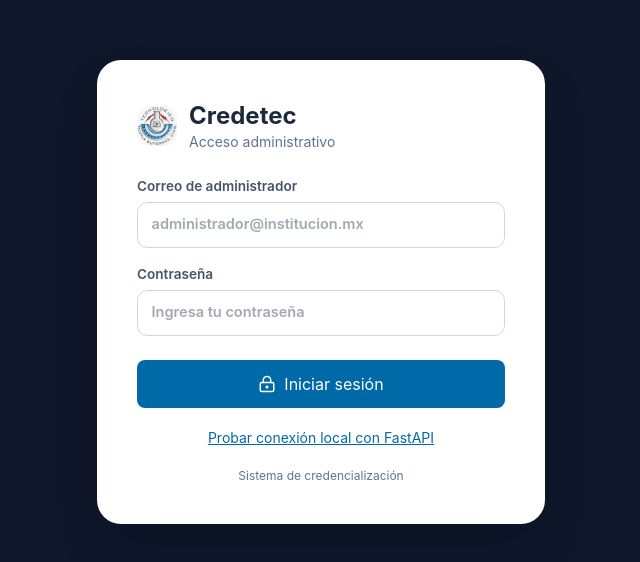
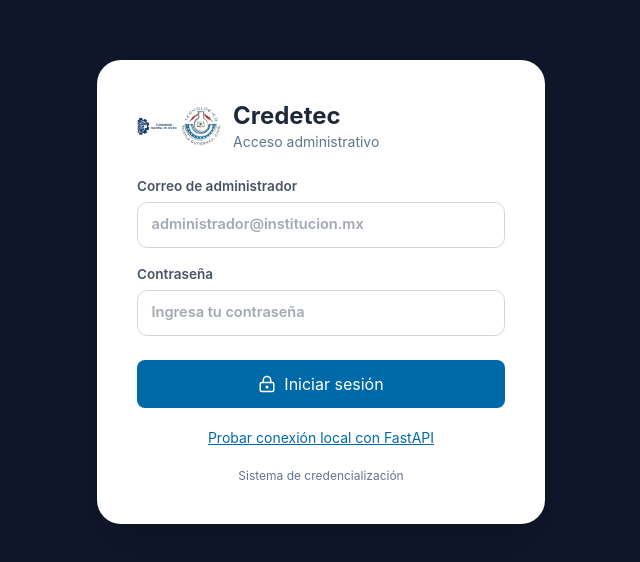
Before and after one commit to RaulGuichardv/hackaton_tecnm, a React (Vite) app in the folder frontend/: page /login in a window 1280 px wide. Shown: the part 108-670 px from the top of the page, without its empty margins (319-959 px from the left). Built offline with nearby package versions, Linux system fonts and the light colour scheme; no server answers.

Commit message:
feat: fondo transparente y dos logos en credenciales

```diff
--- a/frontend/src/components/Commons.jsx
+++ b/frontend/src/components/Commons.jsx
@@ -2,7 +2,8 @@ import { Badge } from "flowbite-react";
 import { NavLink, Outlet, Link, useNavigate } from "react-router";
 import { useEffect, useState } from "react";
 import { LayoutDashboard, UsersRound, IdCard, ChartColumn, Menu, X, LogOut, ShieldCheck, QrCode } from "lucide-react";
-import logo from "../assets/logo.jpeg";
+import logoIzq from "../assets/logo_izq.png";
+import logoDer from "../assets/logo_der.png";
 
 export function Estado({ estado }) {
   const map = {
@@ -47,7 +48,7 @@ export function Layout() {
       </header>
       {open && <button className="no-print fixed inset-0 z-30 bg-black/40 lg:hidden" onClick={close} aria-label="Cerrar navegación"/>}
       <aside className={`no-print fixed inset-y-0 left-0 z-40 w-64 overflow-y-auto bg-slate-900 px-4 py-7 text-white transition-transform lg:translate-x-0 ${open ? "translate-x-0" : "-translate-x-full"}`}>
-        <Link to="/admin" onClick={close} className="flex items-center gap-3 px-3 pb-8 text-xl font-bold"><img src={logo} alt="Logo" className="h-6 w-6 object-cover"/><span className="ml-1">Credetec</span></Link>
+        <Link to="/admin" onClick={close} className="flex items-center gap-3 px-3 pb-8 text-xl font-bold"><div className="flex gap-1"><img src={logoIzq} alt="Logo" className="h-6 w-6 object-contain"/><img src={logoDer} alt="Logo" className="h-6 w-6 object-contain"/></div><span className="ml-1">Credetec</span></Link>
         <div className="mb-4 px-3 text-xs uppercase tracking-widest text-slate-400">Panel de administración</div>
         <nav className="grid gap-1">
           {menu.map(([to, label, Icon]) => (
--- a/frontend/src/components/CredentialCard.jsx
+++ b/frontend/src/components/CredentialCard.jsx
@@ -1,6 +1,7 @@
 import QRCode from "react-qr-code";
 import { Avatar } from "./Commons";
-import logo from "../assets/logo.jpeg";
+import logoIzq from "../assets/logo_izq.png";
+import logoDer from "../assets/logo_der.png";
 
 export const datePretty = date => {
   if (!date) return "No registrada";
@@ -16,7 +17,7 @@ export default function CredentialCard({ worker }) {
   return <div className="grid items-start gap-5 xl:grid-cols-2">
     <article className="print-card relative aspect-[86/54] min-w-0 overflow-hidden rounded-2xl border border-slate-200 bg-white p-[6%] shadow-lg">
       <div className="absolute inset-x-0 top-0 h-[6%] bg-sky-800"/>
-      <div className="flex items-center justify-between text-[clamp(9px,1.1vw,13px)] text-slate-500"><img src={logo} alt="Logo" className="h-5 w-5 object-cover"/></div>
+      <div className="flex items-center justify-between text-[clamp(9px,1.1vw,13px)] text-slate-500"><div className="flex gap-1"><img src={logoIzq} alt="Logo" className="h-5 w-5 object-contain"/><img src={logoDer} alt="Logo" className="h-5 w-5 object-contain"/></div></div>
       <div className="mt-[8%] flex items-center gap-[5%]">
         <div className="w-[27%] shrink-0"><div className="aspect-[3/4] overflow-hidden rounded-lg bg-slate-100"><Avatar worker={worker} size="lg"/></div></div>
         <div className="min-w-0 flex-1"><div className="text-[clamp(13px,2vw,21px)] font-bold leading-tight text-slate-900">{worker.nombre_completo}</div><div className="mt-1 text-[clamp(10px,1.35vw,14px)] font-semibold text-sky-800">{worker.cargo}</div><div className="mt-2 text-[clamp(9px,1vw,12px)] text-slate-600">{worker.area_adscripcion}</div><div className="mt-2 text-[clamp(8px,.95vw,11px)] text-slate-600">Trabajador: {worker.numero_trabajador}</div></div>
@@ -27,7 +28,7 @@ export default function CredentialCard({ worker }) {
       <div className="absolute inset-x-0 top-0 h-[6%] bg-sky-800"/>
       <div className="flex h-full gap-[6%] items-center">
         <div className="shrink-0 rounded-md bg-white p-1" style={{width:"35%"}}>{url ? <QRCode value={url} size={180} style={{height:"auto",maxWidth:"100%",width:"100%"}}/> : <div className="grid min-h-28 place-items-center rounded border border-dashed p-3 text-center text-xs text-amber-700">QR pendiente de verificación pública</div>}</div>
-        <div className="min-w-0 text-[clamp(9px,1vw,13px)] leading-relaxed text-slate-600"><strong className="text-slate-900">Verifica esta credencial</strong><p className="mt-2">Tarjeta: {worker.numero_tarjeta}</p><p>Vence: {datePretty(worker.fecha_vencimiento)}</p><p className="mt-2">Escanea el QR para comprobar su estado actualizado.</p><img src={logo} alt="Logo" className="mt-2 h-4 w-4 object-cover"/></div>
+        <div className="min-w-0 text-[clamp(9px,1vw,13px)] leading-relaxed text-slate-600"><strong className="text-slate-900">Verifica esta credencial</strong><p className="mt-2">Tarjeta: {worker.numero_tarjeta}</p><p>Vence: {datePretty(worker.fecha_vencimiento)}</p><p className="mt-2">Escanea el QR para comprobar su estado actualizado.</p><div className="mt-2 flex gap-1"><img src={logoIzq} alt="Logo" className="h-4 w-4 object-contain"/><img src={logoDer} alt="Logo" className="h-4 w-4 object-contain"/></div></div>
       </div>
     </article>
   </div>;
--- a/frontend/src/pages/Login.jsx
+++ b/frontend/src/pages/Login.jsx
@@ -2,7 +2,8 @@
 import { useState } from "react";
 import { Link, useNavigate } from "react-router";
 import { LockKeyhole } from "lucide-react";
-import logo from "../assets/logo.jpeg";
+import logoIzq from "../assets/logo_izq.png";
+import logoDer from "../assets/logo_der.png";
 import { apiFetch } from "../services/api";
 
 export default function Login() {
@@ -61,7 +62,7 @@ export default function Login() {
       <div className="mx-auto w-full max-w-md rounded-3xl bg-white p-7 shadow-2xl sm:p-10">
 
         <div className="mb-6 flex items-center gap-3">
-          <img src={logo} alt="Logo Credetec" className="h-10 w-10 rounded-xl object-cover"/>
+          <div className="flex gap-1"><img src={logoIzq} alt="Logo" className="h-10 w-10 object-contain"/><img src={logoDer} alt="Logo" className="h-10 w-10 object-contain"/></div>
 
           <div>
             <h1 className="text-2xl font-bold">
```
Also changed, not shown: frontend/src/assets/logo_der.png (added), frontend/src/assets/logo_izq.png (added).
